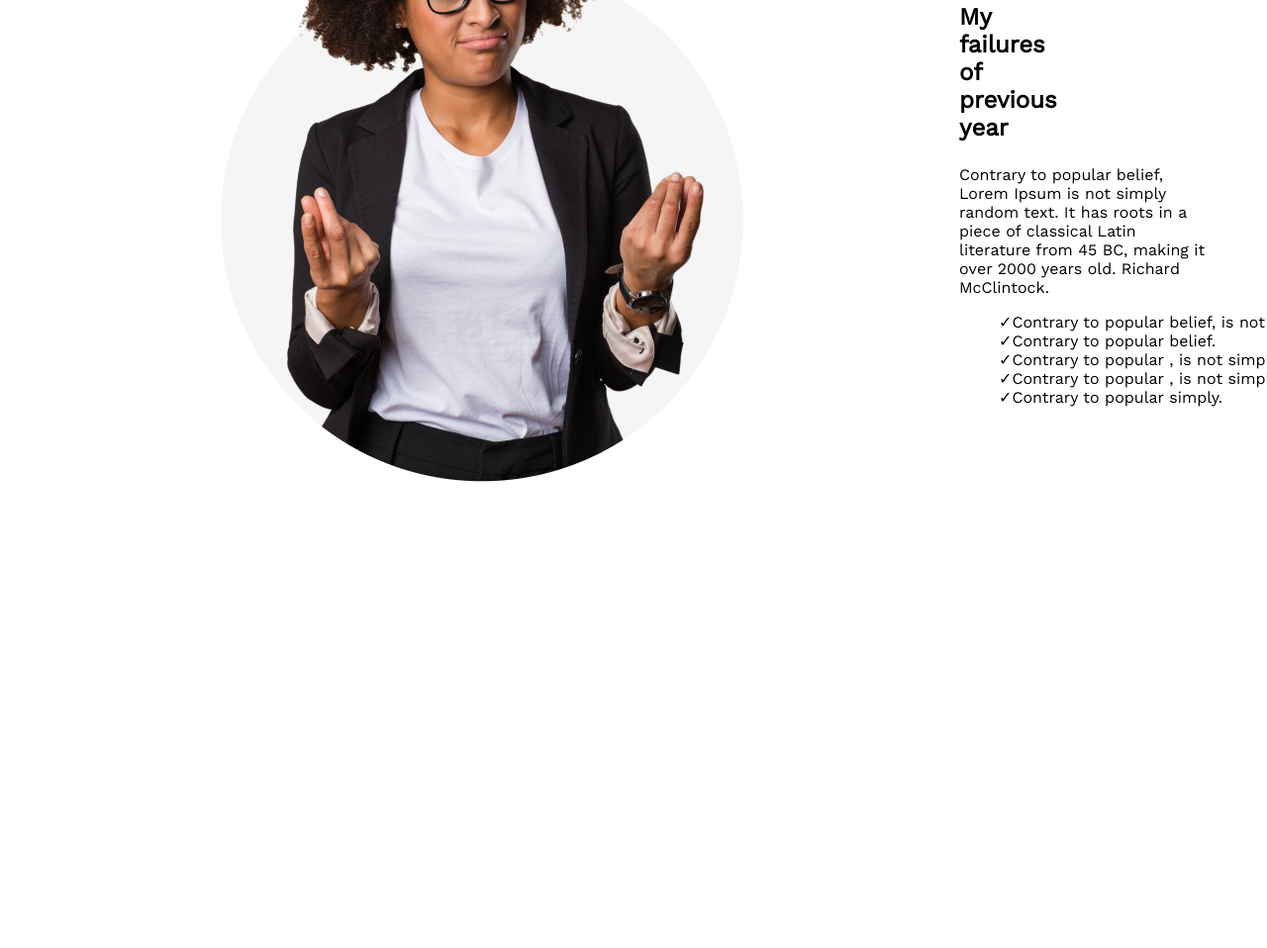
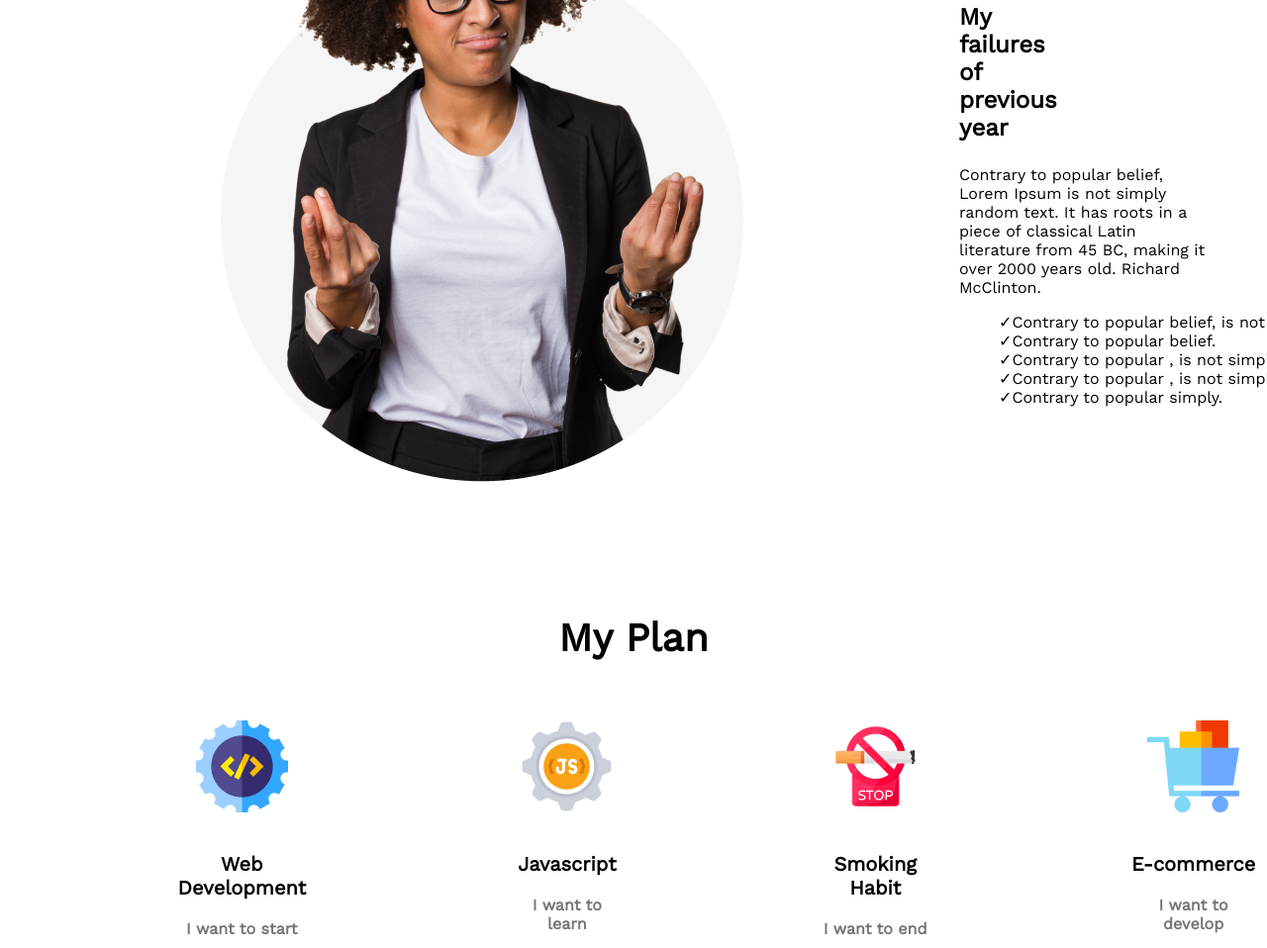
Before and after one commit to NOMAN1802/assignment-01, a plain HTML site: page index.html in a window 1280 px wide. Shown: the part 1235-2193 px from the top of the page at 99% size. Before the commit the page ends 1856 px from the top, so only its background shows below. Drawn offline with nearby package versions, Linux system fonts and the light colour scheme.

Commit message:
plan added

```diff
--- a/index.html
+++ b/index.html
@@ -12,7 +12,7 @@
     <header class="header">
         <div class="header-content">
             <h2 class="header-title">All Thinks Are Possible If You believe</h2>
-            <p class="header-description">There are many variations of passages of Lorem Ipsum available, but the majority have suffered alteration in some form, by injected humour, or randomised words</p>
+            <p class="header-description">There are many variations of passages of Lorem Ipsum available, but the majority have suffered alteration in some form, by injected humour, or randomized words</p>
             <button class="btn-primary"> Contact Us</button>
         </div>
 
@@ -25,7 +25,7 @@
         </div>
         <div class="head-line">
             <h1 class="text-heading">My failures of previous year</h1>
-            <p class="text">Contrary to popular belief, Lorem Ipsum is not simply random text. It has roots in a piece of classical Latin literature from 45 BC, making it over 2000 years old. Richard McClintock.</p>
+            <p class="text">Contrary to popular belief, Lorem Ipsum is not simply random text. It has roots in a piece of classical Latin literature from 45 BC, making it over 2000 years old. Richard McClinton.</p>
             <ul>
                 <li>Contrary to popular belief, is not simply.</li>
                 <li>Contrary to popular belief.</li>
@@ -35,6 +35,34 @@
             </ul>
         </div>
     </section>
+    <!--my plane section -->
+    <section class="container">
+        <h2 class="plan-title"> My Plan </2>
+        <div class="plan-container">
+            <div class="plan">
+                <img src="images/icons/web.png" alt="">
+                <p class="plan-heading">Web Development</p>
+                <p class="plan-description"> I want to start</p>
+            </div>
+            <div class="plan">
+                <img src="images/icons/js.png" alt="">
+                <p class="plan-heading">Javascript</p>
+                <p class="plan-description"> I want to learn </p>
+            </div>
+            <div class="plan">
+                <img src="images/icons/smoke.png" alt="">
+                <p class="plan-heading">Smoking Habit</p>
+                <p class="plan-description"> I want to end</p>
+            </div>
+            <div class="plan">
+                <img src="images/icons/ecom.png" alt="">
+                <p class="plan-heading">E-commerce</p>
+                <p class="plan-description">I want to develop</p></div>
+
+        </div>
+
+    </section>
+
 </main>
 
 </body>
--- a/styles/new-year-new-me.css
+++ b/styles/new-year-new-me.css
@@ -64,3 +64,34 @@
  ul li:before {
     content: '✓';
   }
+
+/* My plan */
+
+.plan-container{
+    display: flex;
+    gap: 20px;
+}
+.plan-heading{
+    font-weight: 700;
+    font-size: 20px;
+    margin-top: 30px;
+    margin-bottom: 20px;
+}
+.plan{
+
+    background: #FFFFFF;
+    border-radius: 5px;
+    padding: 10px;
+    margin-top: 50px;
+    margin-left: 150px;
+}
+.plan-title{
+    text-align: center;
+    font-weight: 700;
+    font-size: 40px;
+
+}
+.plan-description{
+    color: #757575;
+    font-size: 16px;
+}
```
